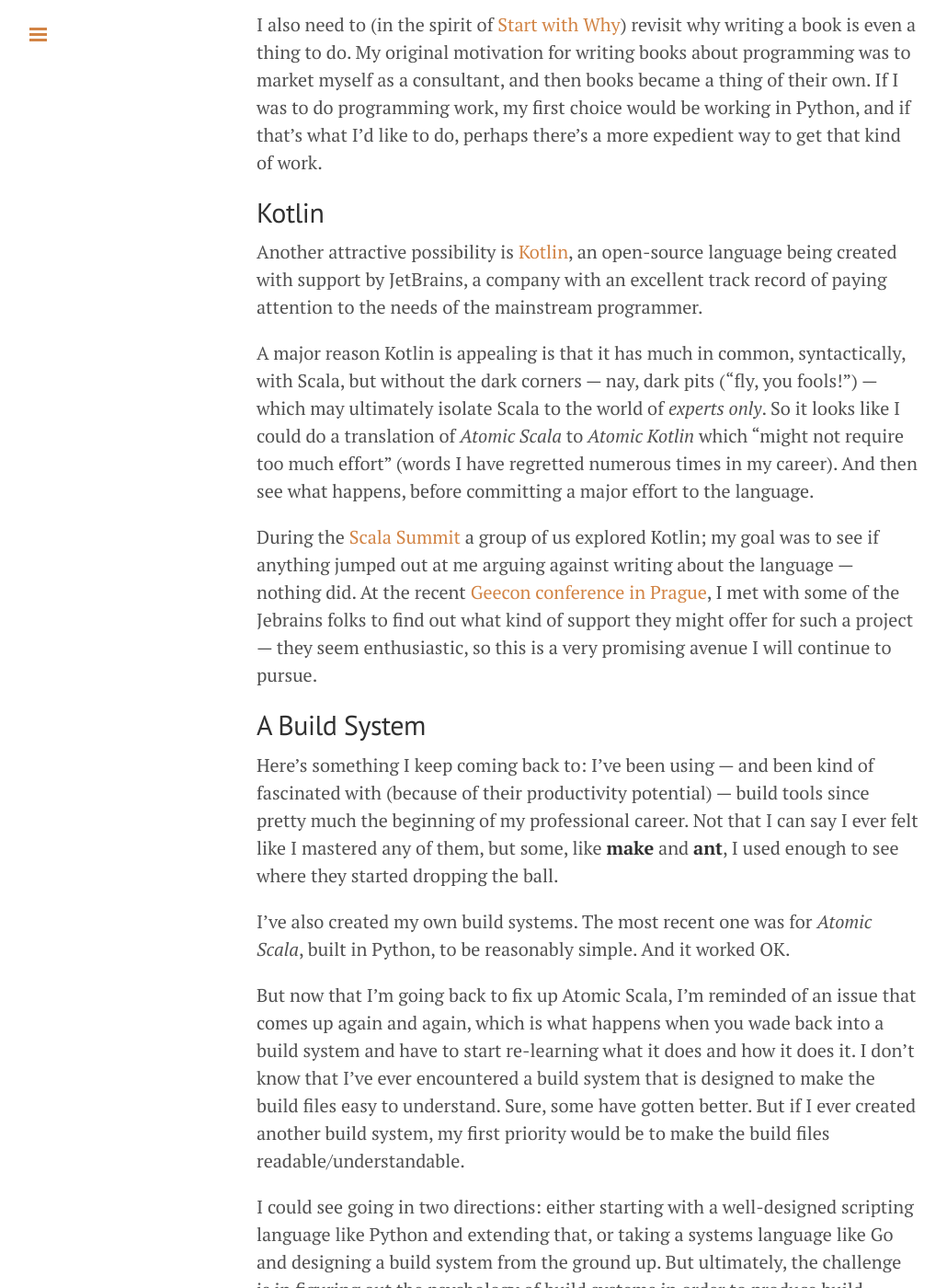
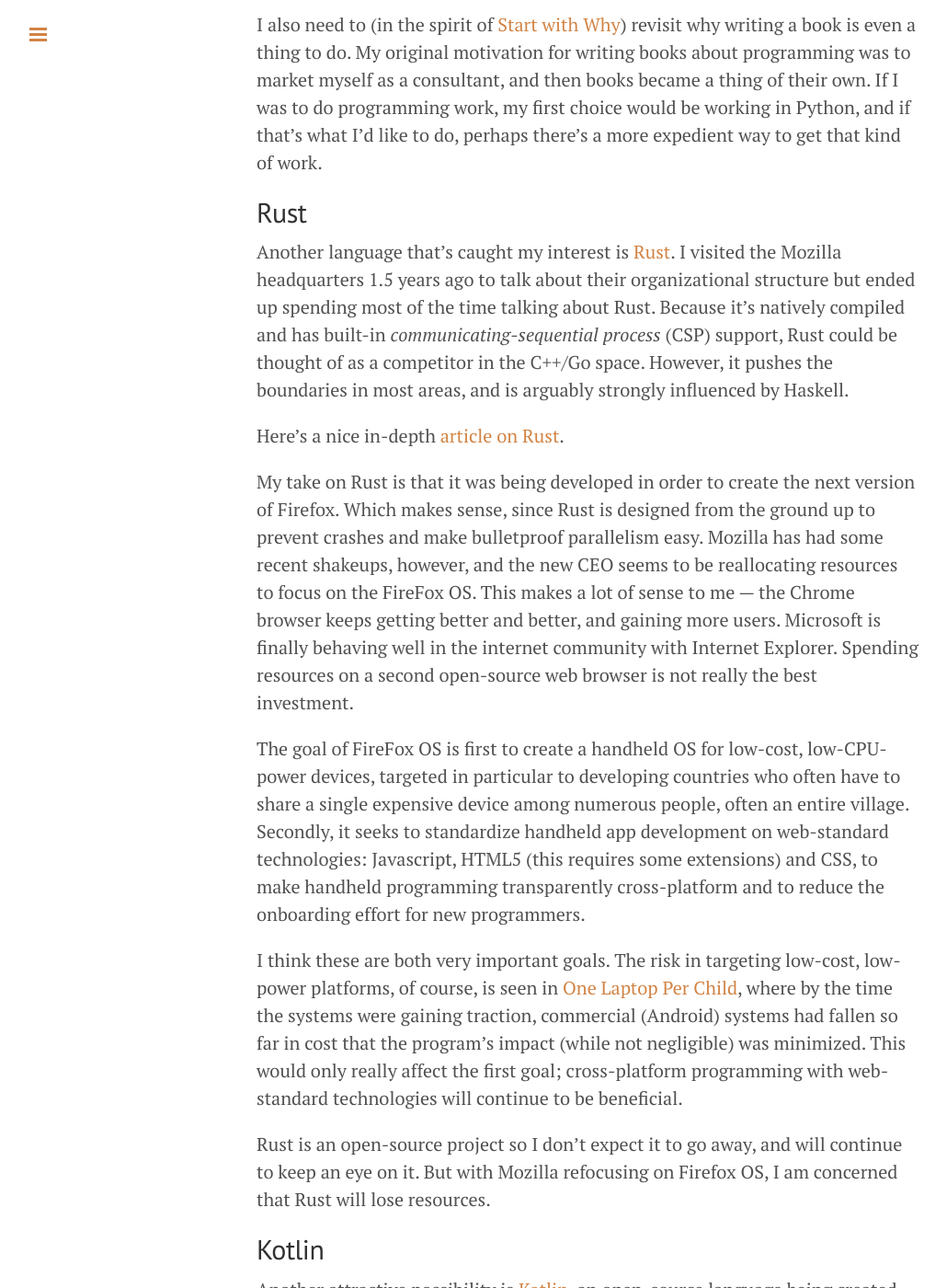
Before and after one commit to djaus2/BruceEckel.github.io, a Jekyll site: the page built from _posts/2014-10-15-finding-flow.md, in a window 1280 px wide and 1400 px high, scrolled down 4052 px. Shown: the whole window at 92% size, without its empty margins (1-1031 px from the left). Built offline with Jekyll 4.4.1, drawn with Linux system fonts in a browser that asks for light colours; Markdown is read by kramdown in place of the engine named in the settings; comment, search, counter and statistics services are not loaded.

Commit message:
Added Rust section

```diff
--- a/_posts/2014-10-15-finding-flow.md
+++ b/_posts/2014-10-15-finding-flow.md
@@ -72,6 +72,20 @@ Years ago I started working on [a Python book](http://www.mindviewinc.com/Books/
 
 I also need to (in the spirit of [Start with Why](https://startwithwhy.com)) revisit why writing a book is even a thing to do. My original motivation for writing books about programming was to market myself as a consultant, and then books became a thing of their own. If I was to do programming work, my first choice would be working in Python, and if that's what I'd like to do, perhaps there's a more expedient way to get that kind of work.
 
+## Rust ##
+
+Another language that's caught my interest is [Rust](http://www.rust-lang.org/). I visited the Mozilla headquarters 1.5 years ago to talk about their organizational structure but ended up spending most of the time talking about Rust. Because it's natively compiled and has built-in *communicating-sequential process* (CSP) support, Rust could be thought of as a competitor in the C++/Go space. However, it pushes the boundaries in most areas, and is arguably strongly influenced by Haskell.
+
+Here's a nice in-depth [article on Rust](http://eev.ee/blog/2012/11/17/a-little-bit-rusty/).
+
+My take on Rust is that it was being developed in order to create the next version of Firefox. Which makes sense, since Rust is designed from the ground up to prevent crashes and make bulletproof parallelism easy. Mozilla has had some recent shakeups, however, and the new CEO seems to be reallocating resources to focus on the FireFox OS. This makes a lot of sense to me --- the Chrome browser keeps getting better and better, and gaining more users. Microsoft is finally behaving well in the internet community with Internet Explorer. Spending resources on a second open-source web browser is not really the best investment.
+
+The goal of FireFox OS is first to create a handheld OS for low-cost, low-CPU-power devices, targeted in particular to developing countries who often have to share a single expensive device among numerous people, often an entire village. Secondly, it seeks to standardize handheld app development on web-standard technologies: Javascript, HTML5 (this requires some extensions) and CSS, to make handheld programming transparently cross-platform and to reduce the onboarding effort for new programmers.
+
+I think these are both very important goals. The risk in targeting low-cost, low-power platforms, of course, is seen in [One Laptop Per Child](http://one.laptop.org/), where by the time the systems were gaining traction, commercial (Android) systems had fallen so far in cost that the program's impact (while not negligible) was minimized. This would only really affect the first goal; cross-platform programming with web-standard technologies will continue to be beneficial.
+
+Rust is an open-source project so I don't expect it to go away, and will continue to keep an eye on it. But with Mozilla refocusing on Firefox OS, I am concerned that Rust will lose resources.
+
 ## Kotlin ##
 
 Another attractive possibility is [Kotlin](http://kotlinlang.org/), an open-source language being created with support by JetBrains, a company with an excellent track record of paying attention to the needs of the mainstream programmer.
```
